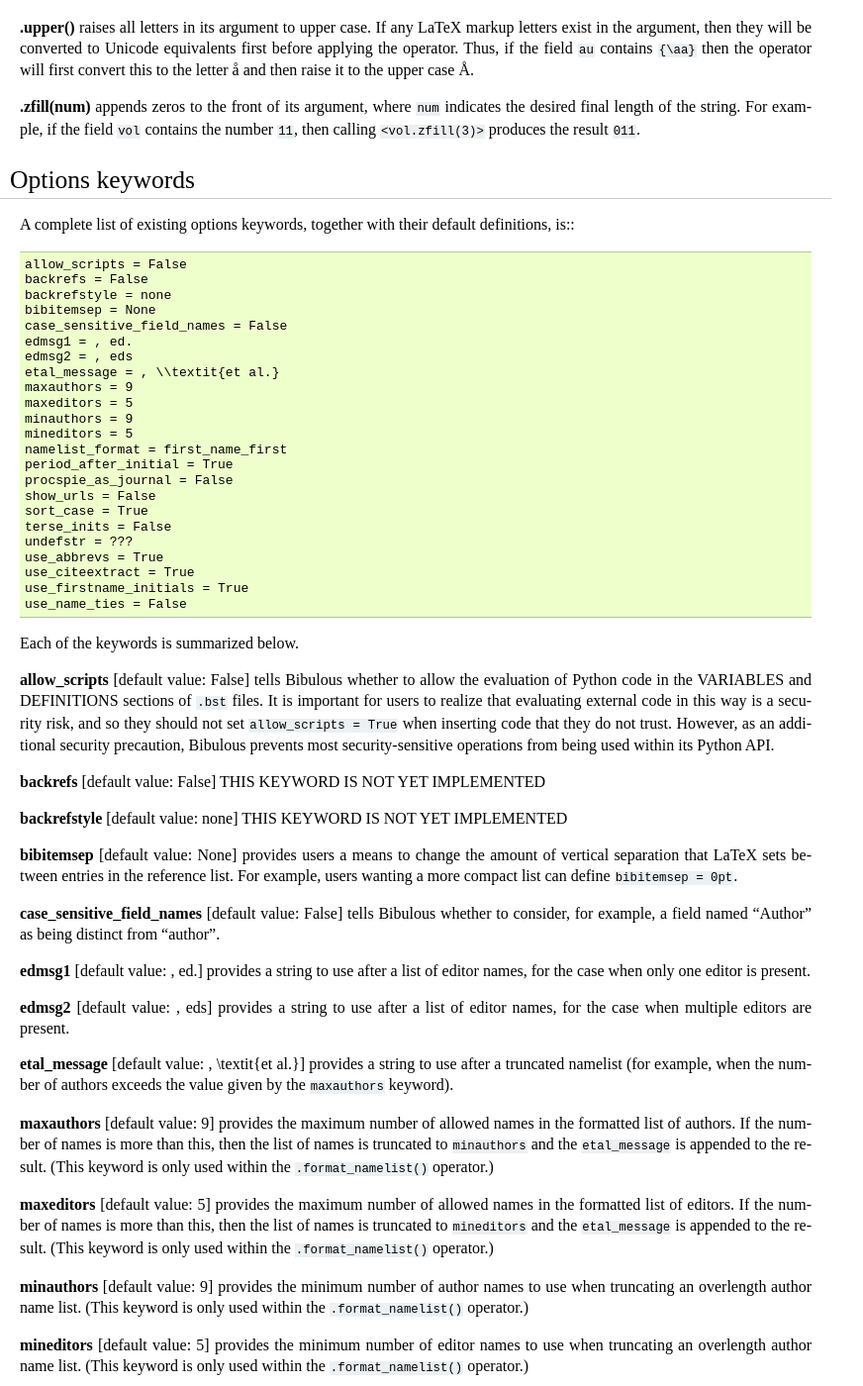
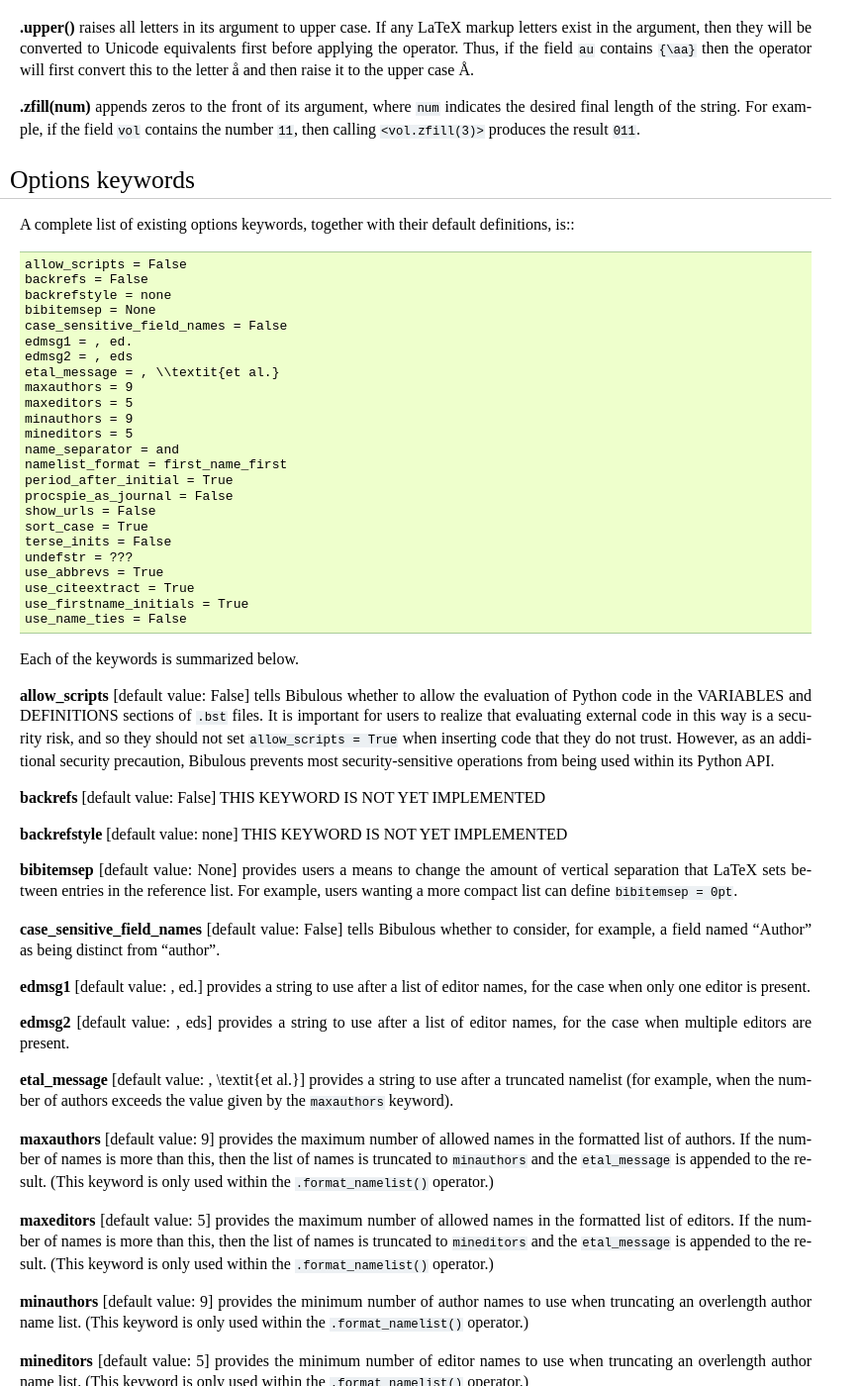
Before and after one commit to nzhagen/bibulous, a Sphinx documentation site: the page built from doc/guidelines_for_writing_style_templates.rst, in a window 1280 px wide and 1400 px high, scrolled down 5951 px. Shown: the whole window at 99% size, without its empty margins (0-872 px from the left). Built offline with Sphinx 7.4.7, drawn with Linux system fonts in a browser that asks for light colours; some of the changed text lies outside the part shown.

Commit message:
Updated the docs with the 'name_separator' keyword.

```diff
--- a/doc/guidelines_for_writing_style_templates.rst
+++ b/doc/guidelines_for_writing_style_templates.rst
@@ -188,6 +188,7 @@ A complete list of existing options keywords, together with their default defini
     maxeditors = 5
     minauthors = 9
     mineditors = 5
+    name_separator = and
     namelist_format = first_name_first
     period_after_initial = True
     procspie_as_journal = False
@@ -225,6 +226,8 @@ Each of the keywords is summarized below.
 **minauthors** [default value: 9] provides the minimum number of author names to use when truncating an overlength author name list. (This keyword is only used within the ``.format_namelist()`` operator.)
 
 **mineditors** [default value: 5] provides the minimum number of editor names to use when truncating an overlength author name list. (This keyword is only used within the ``.format_namelist()`` operator.)
+
+**name_separator** [default value: and] informs Bibulous how to separate the individual names in a BibTeX-format field of names. For example, with a BibTeX-format field of ``Bugs Bunny and Porky Pig``, using the separator ``and`` allows Bibulous to determine that there are two separate people, ``Bugs Bunny`` and ``Porky Pig``.
 
 **namelist_format** [default value: first_name_first, allowed values: {first_name_first, last_name_first}] defines how the formatted list of names should appear. If ``namelist_format = first_name_first`` then the individual names will appear in the order "firstname middle prefix last, suffix". If ``namelist_format = last_name_first`` then the individual names will appear in the order "prefix last, firstname middle, suffix". (This keyword is only used within the ``.format_namelist()`` operator.)
 
```
